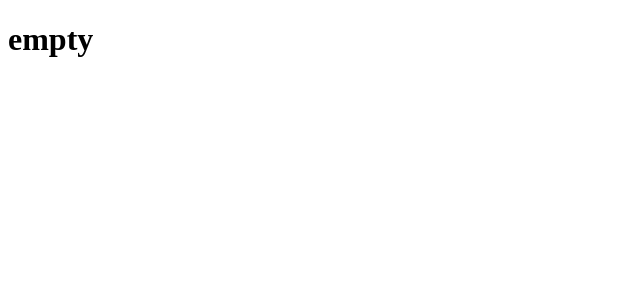
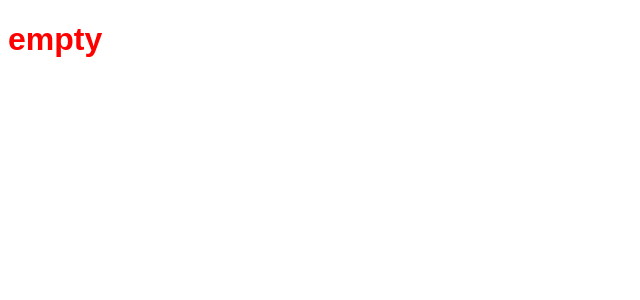
Before and after one commit to gustavkramnas/hartwork_landingpage, a Next.js app: page / in a window 1280 px wide. Shown: the top 300 px of the page, without its empty margins (0-640 px from the left). Built offline with nearby package versions, Linux system fonts and the light colour scheme.

Commit message:
chore: styled components added

```diff
--- /dev/null
+++ b/app/components/AStyledComponent.tsx
@@ -0,0 +1,6 @@
+import styled from 'styled-components'
+
+export const ATitle = styled.h1`
+  color: red;
+  font-family: sans-serif;
+`
--- a/app/page.tsx
+++ b/app/page.tsx
@@ -1,3 +1,5 @@
+'use client'
+import { ATitle } from './components/AStyledComponent'
 export default function Home() {
-  return <h1>empty</h1>
+  return <ATitle>empty</ATitle>
 }
```
Also changed, not shown: package.json (+4 -3 lines), 1 other file (tests, documents, lock files or other folders).
